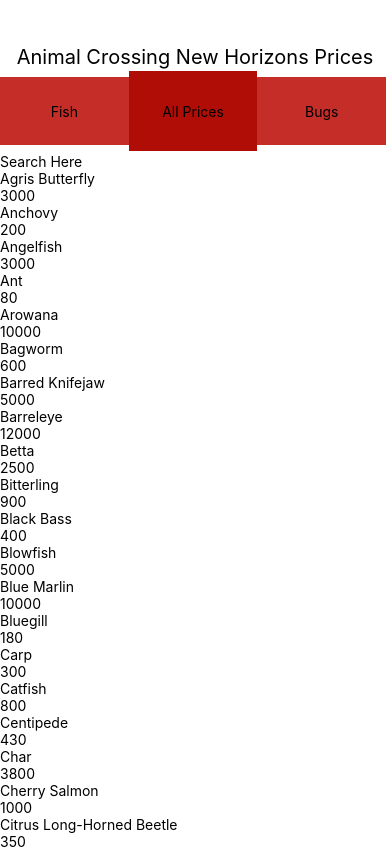
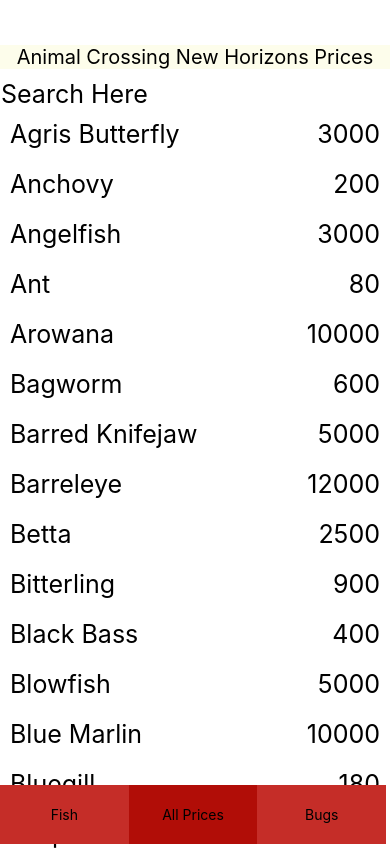
Before and after one commit to Brandon205/acnhPricesNative, a React Native app: screen / in a window 390 px wide. Shown: the top 850 px of the page. Built offline with nearby package versions, Linux system fonts and the light colour scheme.

Commit message:
Some Styling

```diff
--- a/App.js
+++ b/App.js
@@ -52,13 +52,13 @@ export default function App() {
   return (
     <View style={styles.container}>
       <Text style={styles.header}>Animal Crossing New Horizons Prices</Text>
+      <TextInput style={styles.input} autoCompleteType="off" autoCorrect={false} onChangeText={(text) => handleFilterChange(text)} value={filterValue} placeholder="Search Here" />
+      {content}
       <View style={styles.buttons}>
         <TouchableOpacity style={selected === 'Fish' ? styles.tabBkg : styles.tabs} onPress={() => setSelected('Fish')}><Text>Fish</Text></TouchableOpacity>
         <TouchableOpacity style={selected === 'All Prices' ? styles.tabBkg : styles.tabs} onPress={() => setSelected('All Prices')}><Text>All Prices</Text></TouchableOpacity>
         <TouchableOpacity style={selected === 'Bugs' ? styles.tabBkg : styles.tabs} onPress={() => setSelected('Bugs')}><Text>Bugs</Text></TouchableOpacity>
       </View>
-      <TextInput autoCompleteType="off" autoCorrect={false} onChangeText={(text) => handleFilterChange(text)} value={filterValue} placeholder="Search Here" />
-      {content}
     </View>
   );
 };
@@ -66,16 +66,23 @@ export default function App() {
 const styles = StyleSheet.create({
   header: {
     textAlign: "center",
+    backgroundColor: '#FDFDEB',
     fontSize: 20,
-    marginTop: 45
+    marginTop: 45,
+    width: '100%',
+    height: '5%'
   },
   container: {
     textAlign: "center",
-    flex: 1
+    flex: 1,
+    display: 'flex',
+    alignItems: 'center'
   },
   buttons: {
+    position: "absolute",
+    bottom: 0,
     width: "100%",
-    height: "10%",
+    height: "7%",
     display: "flex",
     flexDirection: "row",
     alignItems: "center"
@@ -87,7 +94,7 @@ const styles = StyleSheet.create({
     color: "#FDE46A",
     backgroundColor: "#C52D28",
     width: "33%",
-    height: "80%",
+    height: "100%",
     display: 'flex',
     justifyContent: 'center',
     alignItems: 'center'
@@ -95,12 +102,16 @@ const styles = StyleSheet.create({
   tabBkg: {
     backgroundColor: "rgb(177, 13, 7)",
     width: "33%",
-    height: "95%",
+    height: "100%",
     fontSize: 20,
     fontWeight: "bold",
     color: "#FDE46A",
     display: 'flex',
     justifyContent: 'center',
     alignItems: 'center'
+  },
+  input: {
+    fontSize: 25,
+    marginTop: 10
   }
 });
--- a/components/AllPrices.js
+++ b/components/AllPrices.js
@@ -1,5 +1,5 @@
 import React from 'react';
-import { View, Text, FlatList } from 'react-native';
+import { View, Text, FlatList, StyleSheet } from 'react-native';
 
 export default function AllPrices(props) {
     let mappedAnimals = props.all.map( (animal, id) => <div className="animal" key={id}>{animal[0]} <p className="prices">{animal[1]}</p></div> );
@@ -8,9 +8,9 @@ export default function AllPrices(props) {
         <View>
             <FlatList data={props.all}
                 renderItem={({animal, index}) =>
-                    <View>
-                        <Text>{props.all[index][0]}</Text>
-                        <Text>{props.all[index][1]}</Text>
+                    <View style={styles.animal}>
+                        <Text style={styles.words}>{props.all[index][0]}</Text>
+                        <Text style={styles.words}>{props.all[index][1]}</Text>
                     </View>
                 }
                 keyExtractor={(animal, index) => index}
@@ -18,3 +18,17 @@ export default function AllPrices(props) {
         </View>
     )
 }
+
+const styles = StyleSheet.create({
+    animal: {
+        fontSize: 20,
+        display: 'flex',
+        flexDirection: 'row',
+        justifyContent: 'space-between',
+        width: '100%'
+    },
+    words: {
+        fontSize: 25,
+        padding: 10
+    }
+});
--- a/components/Bugs.js
+++ b/components/Bugs.js
@@ -1,5 +1,5 @@
 import React from 'react';
-import { View, Text, FlatList } from 'react-native';
+import { View, Text, FlatList, StyleSheet } from 'react-native';
 
 export default function Bugs(props) {
     // let mappedBugs = props.bugs.map( (bug, id) => <div className="animal" key={id}>{bug[0]} <p className="prices">{bug[1]}</p> </div>);
@@ -7,9 +7,9 @@ export default function Bugs(props) {
         <View>
             <FlatList data={props.bugs}
                 renderItem={({ bug, index }) =>
-                    <View>
-                        <Text>{props.bugs[index][0]}</Text>
-                        <Text>{props.bugs[index][1]}</Text>
+                    <View style={styles.animal}>
+                        <Text style={styles.words}>{props.bugs[index][0]}</Text>
+                        <Text style={styles.words}>{props.bugs[index][1]}</Text>
                     </View>
                 }
                 keyExtractor={(bug, index) => index}
@@ -17,3 +17,17 @@ export default function Bugs(props) {
         </View>
     )
 }
+
+const styles = StyleSheet.create({
+    animal: {
+        fontSize: 20,
+        display: 'flex',
+        flexDirection: 'row',
+        justifyContent: 'space-between',
+        width: '100%'
+    },
+    words: {
+        fontSize: 25,
+        padding: 10
+    }
+});
--- a/components/Fish.js
+++ b/components/Fish.js
@@ -14,9 +14,9 @@ export default function Fish(props) {
             <FlatList
                 data={props.fish} // [ ['fish', 200], ...]
                 renderItem={({ fish, index }) =>
-                    <View key={index}>
-                        <Text key={index}>{props.fish[index][0]}</Text>
-                        <Text>{props.fish[index][1]}</Text>
+                    <View style={styles.animal} key={index}>
+                        <Text style={styles.words}>{props.fish[index][0]}</Text>
+                        <Text style={styles.words}>{props.fish[index][1]}</Text>
                     </View>}
                 keyExtractor={(fish, index) => index}
             />
@@ -26,7 +26,14 @@ export default function Fish(props) {
 
 const styles = StyleSheet.create({
     animal: {
+        fontSize: 20,
         display: 'flex',
-        justifyContent: 'space-around'
+        flexDirection: 'row',
+        justifyContent: 'space-between',
+        width: '100%'
+    },
+    words: {
+        fontSize: 25,
+        padding: 10
     }
 })
```
